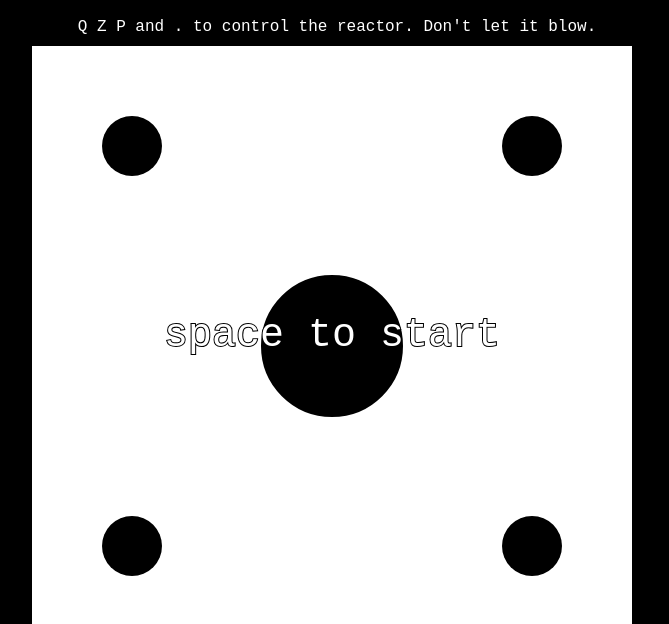
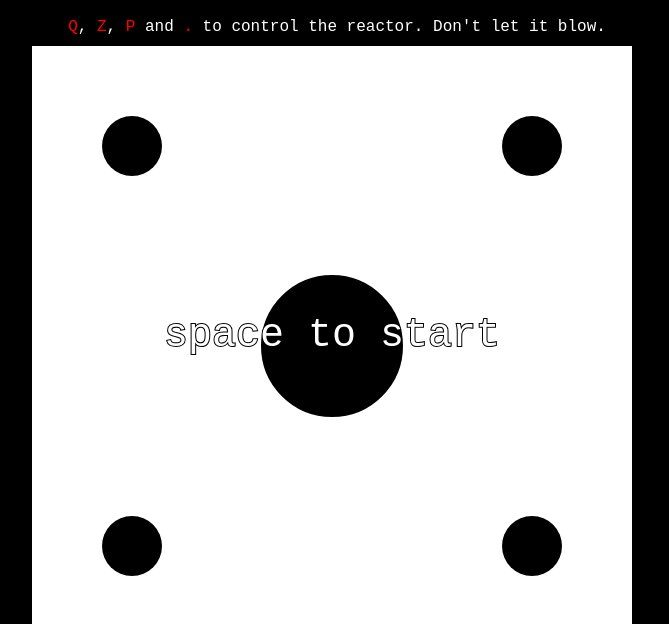
Before and after one commit to joebain/htmlettes, a plain HTML site: page klik53/index.html in a window 1280 px wide. Shown: the top 624 px of the page, without its empty margins (303-972 px from the left). Drawn offline with Linux system fonts and the light colour scheme; no server answers.

Commit message:
modified some shiz niz on klik53

```diff
--- a/klik53/index.html
+++ b/klik53/index.html
@@ -1,5 +1,5 @@
 <head>
-  <title>Kilk53 - Reactor Control</title>
+  <title>Klik53 - Reactor Control</title>
   <script type="text/javascript" src="jquery.js"></script>
   <script type="text/javascript" src="klik53.js"></script>
   <style>
@@ -14,7 +14,10 @@
     }
     a:hover {
       text-decoration:underline;
-    }
+  }
+  .highlight {
+	  color:#ff0000;
+  }
     #time {
       font-size:50px;
       text-align:right;
@@ -73,7 +76,7 @@
 </head>
 <body>
   <div id="wrapper">
-    <div id="clues">Q Z P and . to control the reactor. Don't let it blow.</div>
+	  <div id="clues"><span class="highlight">Q</span>, <span class="highlight">Z</span>, <span class="highlight">P</span> and <span class="highlight">.</span> to control the reactor. Don't let it blow.</div>
     <canvas id="canvas" width="600" height="600"></canvas>
     <div id="time"></div>
     <div id="info">A 2 hour (plus a bit more after) game by <a href="http://adam-a.co.uk">Joe Bain</a> for <a href="http://www.glorioustrainwrecks.com/node/2010">Klik of the Month Klub #53</a></div>
@@ -82,7 +85,7 @@
         Submit your score:
         <form action="javascript: submitScore();">
           <input type="text" id="nameInput" value="name" onclick="$('#nameInput').val('');"/>
-          <input type="submit" />
+          <input type="submit" value="Submit score"/>
         </form>
       </div>
       <div id="scoreLegend1">High</div><div id="scoreLegend2">scores</div>
--- a/klik53/klik53.js
+++ b/klik53/klik53.js
@@ -76,10 +76,8 @@ function submitScore() {
         "scores.php",
         {name: name, time:time},
         function(a,b,c,d) {
-          console.log("success");
           showScores();
         }).error(function(a,b,c,d) {
-      console.log("erorr sending score");
     });
   }
 }
@@ -88,7 +86,6 @@ function showScores() {
   $.getJSON(
       "scores.php",
       function(scores) {
-        console.log("got scores");
         scoreDiv.empty();
         for (var i in scores) {
           var score = scores[i];
@@ -105,8 +102,6 @@ function showScores() {
         }
       }).error(
         function(dunno,message,error) {
-          console.log("an error getting scores");
-          console.log(error.message);
         });
 }
 
```
